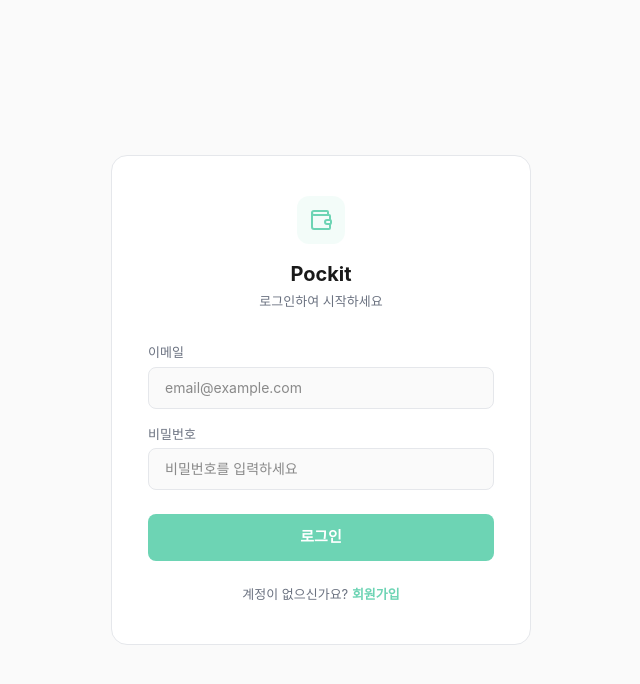
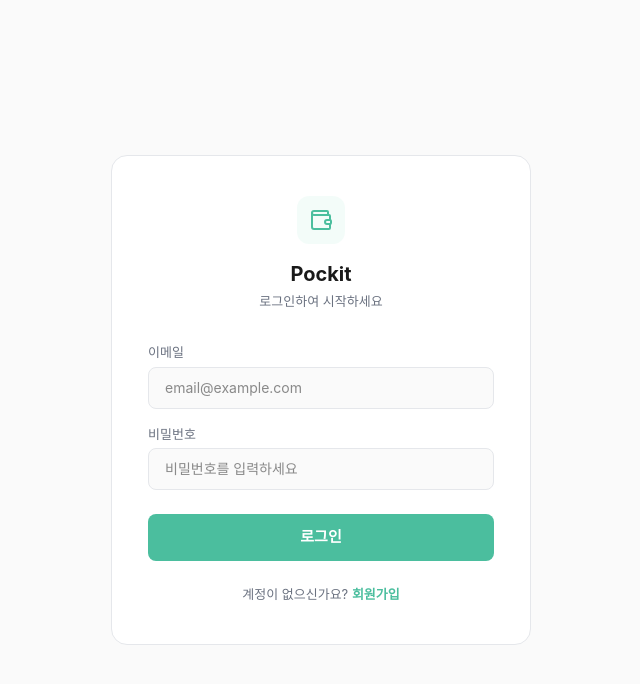
Before and after one commit to JunLee8108/pockit, a React (Vite) app: page /login in a window 1280 px wide. Shown: the top 684 px of the page, without its empty margins (316-956 px from the left). Built offline with nearby package versions, Linux system fonts and the light colour scheme; no server answers; a web font is replaced by a local one.

Commit message:
design: 민트 색상 진하게 조정하여 흰 글자 가독성 개선
--color-mint: #6dd4b4 → #4bbe9e
--color-mint-hover: #5bc4a4 → #3dae8e

CSS 변수 변경으로 버튼, 링크, 아이콘 등 앱 전체 일괄 적용

https://claude.ai/code/session_01NByaJvzQwEJP6DDSqQdhJH

```diff
--- a/src/App.css
+++ b/src/App.css
@@ -11,8 +11,8 @@
   --color-border: #e5e7eb;
   --color-light: #f3f4f6;
 
-  --color-mint: #6dd4b4;
-  --color-mint-hover: #5bc4a4;
+  --color-mint: #4bbe9e;
+  --color-mint-hover: #3dae8e;
   --color-mint-bg: rgba(109, 212, 180, 0.08);
   --color-coral: #f4845f;
   --color-lavender: #a78bfa;
```
